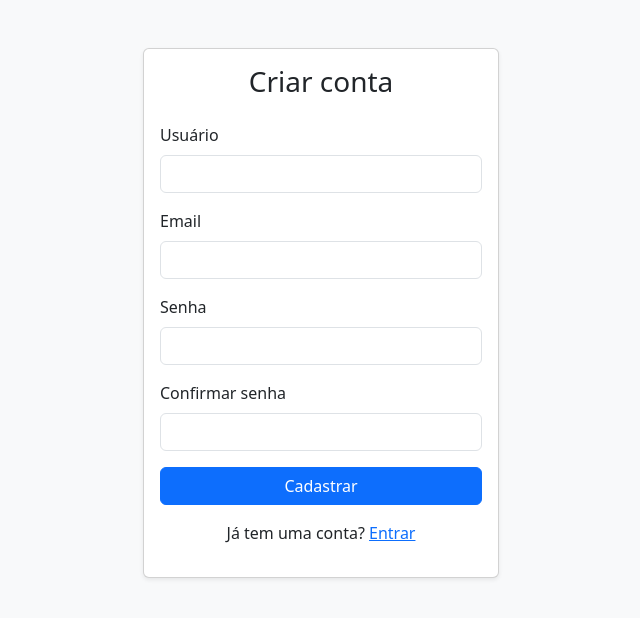
After one commit to zSchwi/ProgramacaoWeb, a Django app: page /accounts/register/ in a window 1280 px wide. The commit adds this page. Shown: the top 618 px of the page, without its empty margins (319-959 px from the left). Run offline with Django 5.2, Linux system fonts and the light colour scheme.

Commit message:
feat: ultimos refinamentos e acertos do ecommerce

```diff
--- /dev/null
+++ b/ecommerce/accounts/templates/accounts/register.html
@@ -0,0 +1,61 @@
+{% load static %}
+<!DOCTYPE html>
+<html lang="pt-br">
+
+<head>
+    <meta charset="UTF-8">
+    <title>Cadastro</title>
+    <link href="https://cdn.jsdelivr.net/npm/bootstrap@5.3.0/dist/css/bootstrap.min.css" rel="stylesheet">
+</head>
+
+<body class="bg-light">
+    <div class="container mt-5">
+        <div class="row justify-content-center">
+            <div class="col-md-4">
+                <div class="card shadow-sm">
+                    <div class="card-body">
+                        <h3 class="text-center mb-4">Criar conta</h3>
+
+                        {% if messages %}
+                        {% for message in messages %}
+                        <div class="alert alert-{{ message.tags }}">{{ message }}</div>
+                        {% endfor %}
+                        {% endif %}
+
+                        <form method="POST">
+                            {% csrf_token %}
+                            <div class="mb-3">
+                                <label class="form-label">Usuário</label>
+                                <input type="text" name="username" class="form-control" required>
+                            </div>
+
+                            <div class="mb-3">
+                                <label class="form-label">Email</label>
+                                <input type="email" name="email" class="form-control">
+                            </div>
+
+                            <div class="mb-3">
+                                <label class="form-label">Senha</label>
+                                <input type="password" name="password1" class="form-control" required>
+                            </div>
+
+                            <div class="mb-3">
+                                <label class="form-label">Confirmar senha</label>
+                                <input type="password" name="password2" class="form-control" required>
+                            </div>
+
+                            <button type="submit" class="btn btn-primary w-100">Cadastrar</button>
+                        </form>
+
+                        <p class="text-center mt-3">
+                            Já tem uma conta?
+                            <a href="{% url 'login' %}">Entrar</a>
+                        </p>
+                    </div>
+                </div>
+            </div>
+        </div>
+    </div>
+</body>
+
+</html>
--- a/ecommerce/accounts/urls.py
+++ b/ecommerce/accounts/urls.py
@@ -1,7 +1,9 @@
 from django.urls import path
-from . import views
+from .views import CustomLoginView, register_view
+from .views import logout_view
 
 urlpatterns = [
-    path('login/', views.login_view, name='login'),
-    path('logout/', views.logout_view, name='logout'),
+    path('login/', CustomLoginView.as_view(), name='login'),
+    path('logout/', logout_view, name='logout'),
+    path('register/', register_view, name='register'),
 ]
--- a/ecommerce/accounts/views.py
+++ b/ecommerce/accounts/views.py
@@ -1,18 +1,47 @@
+from django.contrib.auth.views import LoginView
+from .forms import CustomLoginForm
 from django.shortcuts import render, redirect
-from django.contrib.auth import authenticate, login, logout
+from django.contrib.auth.models import User
+from django.contrib import messages
+from django.contrib.auth import login, logout
 
-def login_view(request):
+
+class CustomLoginView(LoginView):
+    template_name = 'accounts/login.html'  # caminho do template
+    authentication_form = CustomLoginForm
+
+    def get_success_url(self):
+        from django.urls import reverse_lazy
+        return reverse_lazy('product_list')  # redireciona após login
+
+
+def register_view(request):
     if request.method == 'POST':
-        username = request.POST['username']
-        password = request.POST['password']
-        user = authenticate(request, username=username, password=password)
-        if user:
-            login(request, user)
-            return redirect('product_list')
-        else:
-            return render(request, 'accounts/login.html', {'error': 'Usuário ou senha incorretos'})
-    return render(request, 'accounts/login.html')
+        username = request.POST.get('username')
+        email = request.POST.get('email')
+        password1 = request.POST.get('password1')
+        password2 = request.POST.get('password2')
+
+        # validações básicas
+        if password1 != password2:
+            messages.error(request, "As senhas não coincidem.")
+            return redirect('register')
+
+        if User.objects.filter(username=username).exists():
+            messages.error(request, "Esse nome de usuário já está em uso.")
+            return redirect('register')
+
+        # cria o usuário
+        user = User.objects.create_user(username=username, email=email, password=password1)
+        user.save()
+
+        messages.success(request, "Conta criada com sucesso!")
+        login(request, user)  # loga automaticamente
+        return redirect('product_list')
+
+    return render(request, 'accounts/register.html')
 
 def logout_view(request):
-    logout(request)
-    return redirect('login')
+        logout(request)
+        messages.success(request, "Você saiu da sua conta.")
+        return redirect('product_list')
--- a/ecommerce/cart/views.py
+++ b/ecommerce/cart/views.py
@@ -3,7 +3,7 @@ from django.contrib.auth.decorators import login_required
 from store.models import Product
 from .models import Cart, CartItem
 
-# 🔹 1. Ver o carrinho
+
 @login_required
 def cart_detail(request):
     cart, created = Cart.objects.get_or_create(user=request.user)
@@ -11,7 +11,7 @@ def cart_detail(request):
     total = cart.total()
     return render(request, 'cart/cart_detail.html', {'cart': cart, 'items': items, 'total': total})
 
-# 🔹 2. Adicionar produto ao carrinho
+
 @login_required
 def add_to_cart(request, product_id):
     product = get_object_or_404(Product, id=product_id)
@@ -21,11 +21,11 @@ def add_to_cart(request, product_id):
     cart_item, created = CartItem.objects.get_or_create(cart=cart, product=product)
     if not created:
         cart_item.quantity += 1
+
     cart_item.save()
 
     return redirect('cart_detail')
 
-# 🔹 3. Remover produto do carrinho
 @login_required
 def remove_from_cart(request, item_id):
     cart_item = get_object_or_404(CartItem, id=item_id, cart__user=request.user)
--- a/ecommerce/templates/base.html
+++ b/ecommerce/templates/base.html
@@ -24,6 +24,7 @@
                     <li class="nav-item"><a href="/" class="nav-link">Produtos</a></li>
                     <li class="nav-item"><a href="/cart/" class="nav-link">Carrinho</a></li>
                     <li class="nav-item"><a href="/accounts/login/" class="nav-link">Entrar</a></li>
+                    <li class="nav-item"><a href="/accounts/logout/" class="nav-link">Sair</a></li>
                 </ul>
             </div>
         </div>
```
Also changed, not shown: ecommerce/accounts/forms.py (added, +18 -0 lines), ecommerce/accounts/templates/accounts/login.html (+23 -11 lines), ecommerce/cart/templates/cart/cart_detail.html (+5 -4 lines), ecommerce/db.sqlite3.
